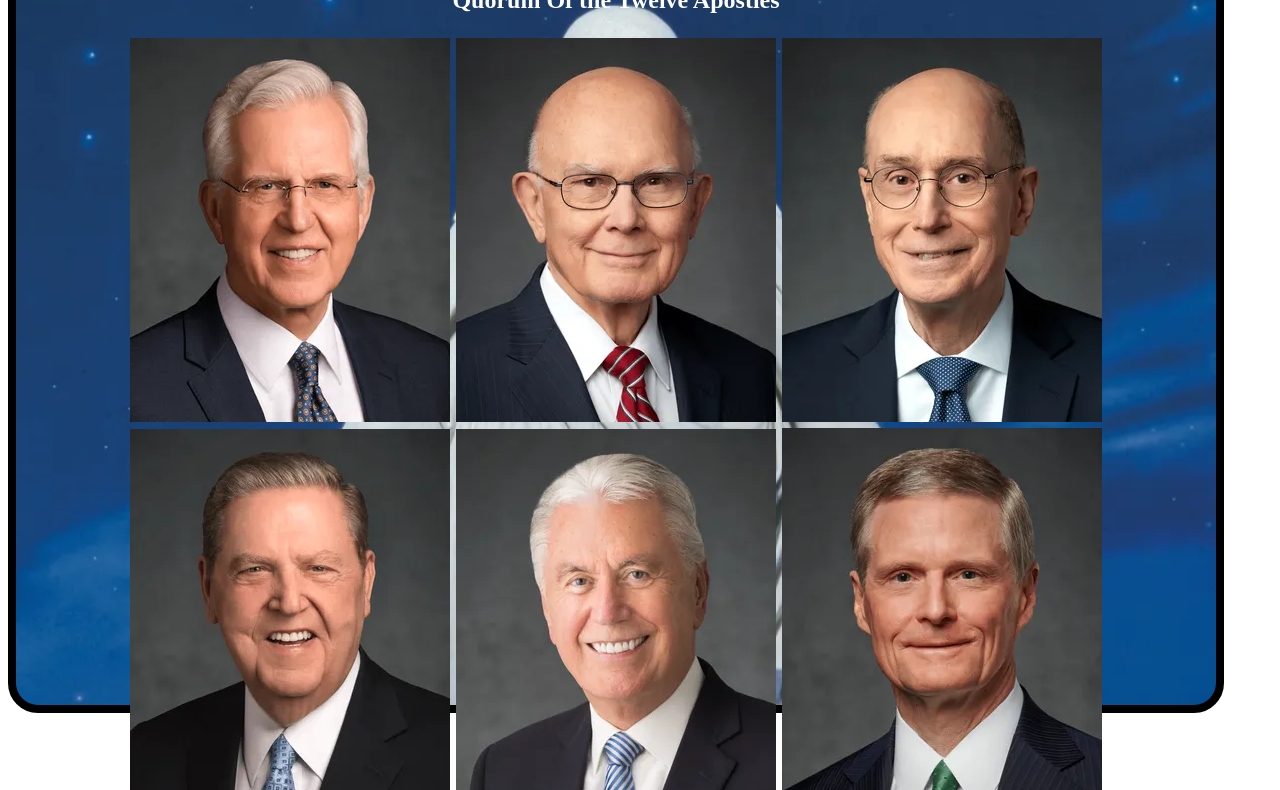
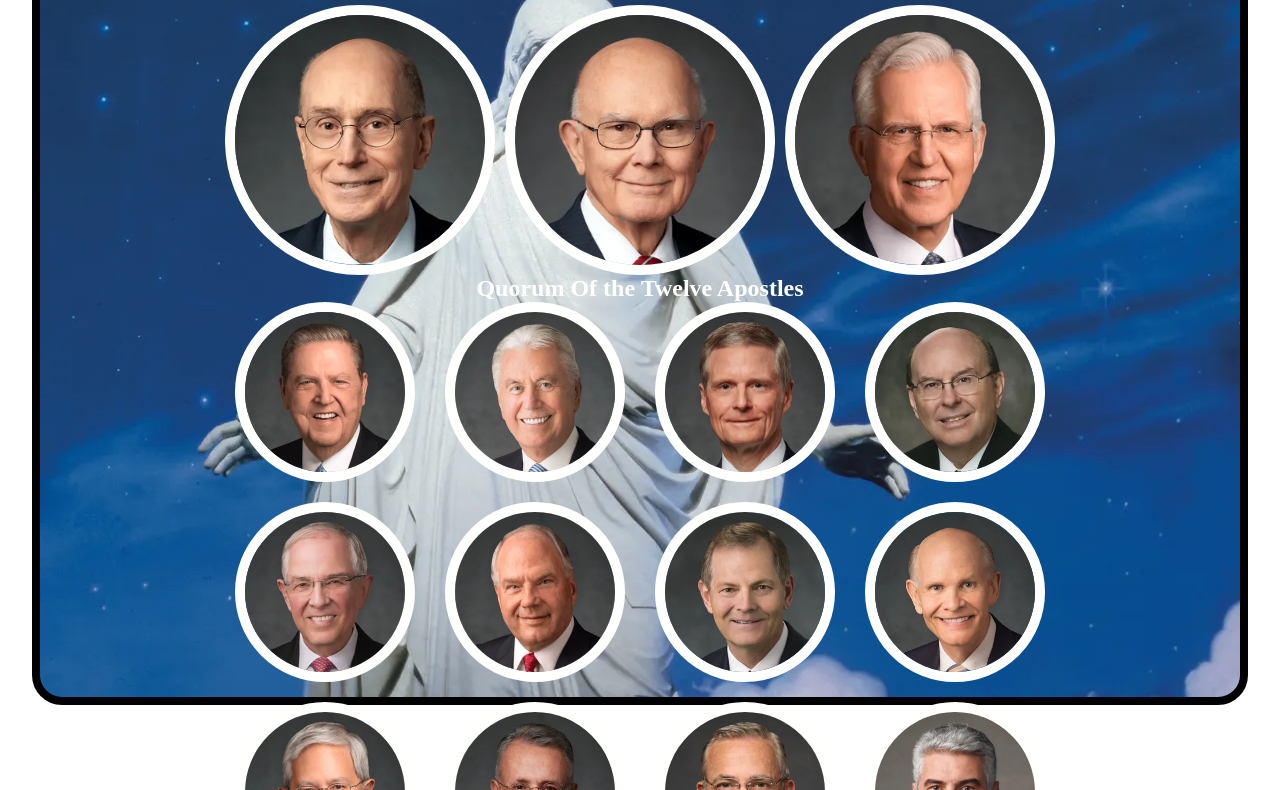
Before and after one commit to Chenhsiwu/wdd130, a plain HTML site: page ice/apostle_spotlight/apostles.html in a window 1280 px wide. Shown: the part 111-901 px from the top of the page. Drawn offline with Linux system fonts and the light colour scheme.

Commit message:
I made changed

```diff
--- a/ice/apostle_spotlight/apostles.html
+++ b/ice/apostle_spotlight/apostles.html
@@ -7,19 +7,13 @@
     <style>
         /* Insert styles here */
 
+        * {
+            margin: 0 auto;
+        }
 
         body{
-            color: #E8ECED
-        }
+            color: #E8ECED;
 
-        .Image1{
-            border-radius: 50%;
-
-
-
-        }
-
-        .Image2{
 
         }
 
@@ -29,19 +23,16 @@
             border-radius: 30px;
             width: 1200px;
             height: 800px;
-            background-size: 2200px;
-            background-position: left top;
-            background-repeat: no-repeat;
         }
 
         h1{
            text-align: center;
            color: #FFFFFE;
            font-family: Arial, Helvetica, sans-serif;
-           font-size: 45px;
+           font-size: 50px;
            font-weight: 400;
-           margin: 0px;
            padding-top: 10px;
+           margin: 20px
         }
 
         h2{
@@ -50,11 +41,36 @@
 
         }
 
+        #first_presidency {
+            display: grid;
+            grid-template-columns: 1fr 1fr 1fr;
+            width: 70%;
+        }
 
+        #first_presidency img{
+            width: 250px;
+            height: 250px;
+            border-radius: 50%;
+            border: 10px solid #FFFFFE;
+            object-fit: cover;
+            object-position: top;
+        }
 
+        .row {
+            display: grid;
+            grid-template-columns: 1fr 1fr 1fr 1fr;
+            width: 70%;
+            margin-bottom: 20px;
+        }
 
-
-
+        .row img{
+            width: 160px;
+            height: 160px;
+            border-radius: 50%;
+            border: 10px solid #FFFFFE;
+            object-fit: cover;
+            object-position: top;
+        }
 
     </style>
 </head>
@@ -64,48 +80,36 @@
     <div class="screen">
         <h1>First Presidency</h1>
 
-         <h2 class="p1">Quorum Of the Twelve Apostles</p></a>
+        <div id="first_presidency">
+            <img src="images/eyring.webp">
+            <img src="images/oaks.webp">
+            <img src="images/christofferson.webp">
+        </div>
 
-         <div class="'image1" ></div>
+        <h2 class="p1">Quorum Of the Twelve Apostles</h2>
 
-            <img src="images/christofferson.webp">
-            <img src="images/oaks.webp">
-            <img src="images/eyring.webp">
-
+        <div id="twelve_apostles">
+            <div class="row">
                 <img src="images/holland.webp">
                 <img src="images/uchtdorf.webp">
                 <img src="images/bednar.webp">
                 <img src="images/cook.webp">
+            </div>
 
+            <div class="row">
                 <img src="images/anderson.webp">
                 <img src="images/rasband.webp">
                 <img src="images/stevenson.webp">
                 <img src="images/renlund.webp">
+            </div>
 
+            <div class="row">
                 <img src="images/gong.webp">
                 <img src="images/soares.webp">
                 <img src="images/kearon.webp">
                 <img src="images/causse.webp">
-
-
-
-
-
-
-
             </div>
-
-
-
-
         </div>
-
-
-
-
-
-
-
-
+    </div>
 </body>
 </html>
```
Also changed, not shown: ice.html (renamed from Html/ice.html, +4 -5 lines), index.html (+2 -2 lines), 1 other file. Lines whose indentation alone changed are shown as unchanged.
